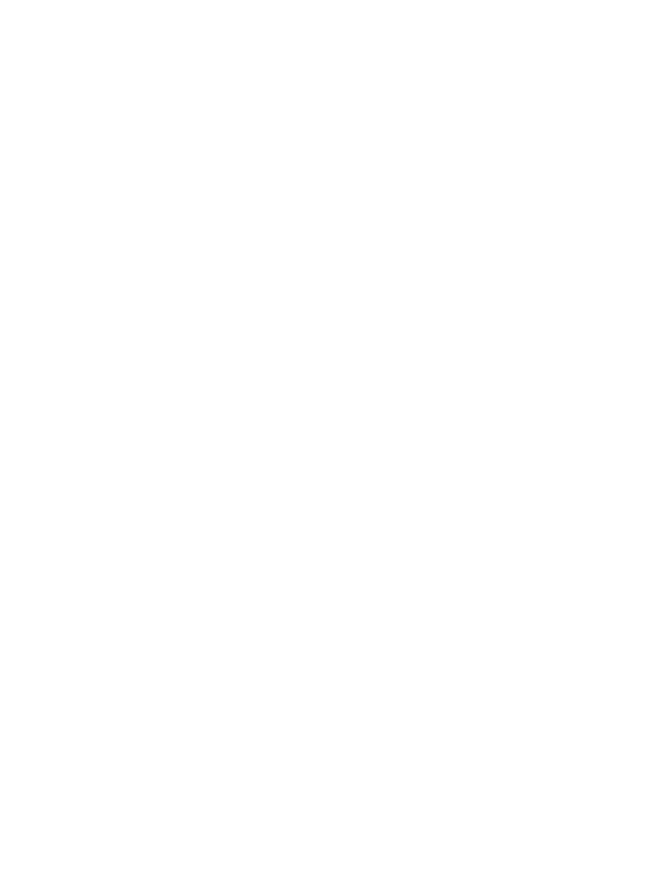
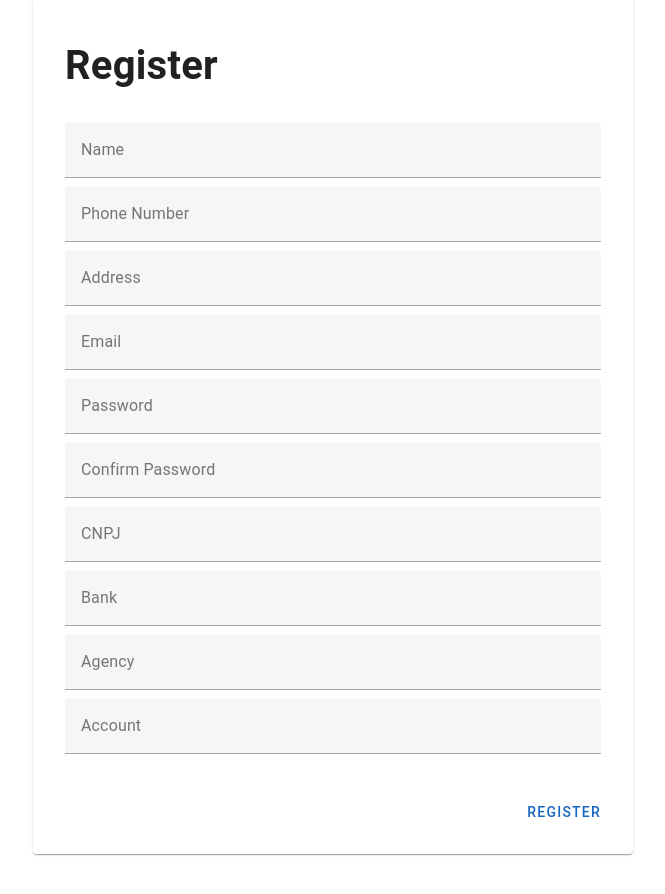
Before and after one commit to emanoelCarvalho/Delivery-app, a Vue app in the folder client/: page /register in a window 1280 px wide. Before the commit this address had no page. Shown: the part 140-1034 px from the top of the page, without its empty margins (307-972 px from the left). Before the commit the page ends 800 px from the top, so only its background shows below. Built offline with nearby package versions, Linux system fonts and the light colour scheme.

Commit message:
:sparkles: feat: Register para o admin, criado

```diff
--- a/client/src/components/Header.vue
+++ b/client/src/components/Header.vue
@@ -22,6 +22,7 @@ export default {
       <v-btn v-if="$store.getters.isAdmin" color="white" prepend-icon="mdi-logout-variant" text variant="tonal"
         @click="logout">Logout</v-btn>
       <v-btn v-else color="white" prepend-icon="mdi-login-variant" text variant="tonal" to="/login">Login</v-btn>
+      <v-btn color="white" prepend-icon="mdi-login-variant" text variant="tonal" to="/register">Register</v-btn>
     </div>
   </div>
 </template>
--- /dev/null
+++ b/client/src/components/Register.vue
@@ -0,0 +1,99 @@
+<script>
+import axios from 'axios';
+
+export default {
+    name: 'Register',
+    data() {
+        return {
+            name: '',
+            phoneNumber: '',
+            address: '',
+            email: '',
+            password: '',
+            confirmPassword: '',
+            cnpj: '',
+            bank: '',
+            agency: '',
+            account: '',
+        }
+    },
+    methods: {
+        async register() {
+            this.loading = true;
+            try {
+                const response = await axios.post('/admin/novoAdmin', {
+                    name: this.name,
+                    phoneNumber: this.phoneNumber,
+                    address: this.address,
+                    email: this.email,
+                    password: this.password,
+                    confirmPassword: this.confirmPassword,
+                    cnpj: this.cnpj,
+                    bank: this.bank,
+                    agency: this.agency,
+                    account: this.account,
+                });
+                this.$store.dispatch('setAdmin', true);
+                this.$router.push('/');
+            } catch (error) {
+                console.error('Erro ao fazer login: ', error);
+            } finally {
+                this.loading = false;
+            }
+        }
+    }
+}
+</script>
+<template>
+    <div class="registerContainer">
+        <v-card class="cardContainer">
+            <v-card-title class="cardTitle">
+                <h1>Register</h1>
+            </v-card-title>
+            <v-card-text>
+                <v-form class="formContainer">
+                    <v-text-field v-model="name" label="Name" type="text" hide-details></v-text-field>
+                    <v-text-field v-model="phoneNumber" label="Phone Number" type="text" hide-details></v-text-field>
+                    <v-text-field v-model="address" label="Address" type="text" hide-details></v-text-field>
+                    <v-text-field v-model="email" label="Email" type="email" hide-details></v-text-field>
+                    <v-text-field v-model="password" label="Password" type="password" hide-details></v-text-field>
+                    <v-text-field v-model="confirmPassword" label="Confirm Password" type="password" hide-details></v-text-field>
+                    <v-text-field v-model="cnpj" label="CNPJ" type="text" hide-details></v-text-field>
+                    <v-text-field v-model="bank" label="Bank" type="text" hide-details></v-text-field>
+                    <v-text-field v-model="agency" label="Agency" type="text" hide-details></v-text-field>
+                    <v-text-field v-model="account" label="Account" type="text" hide-details></v-text-field>
+                </v-form>
+            </v-card-text>
+            <v-card-actions>
+                <v-spacer></v-spacer>
+                <v-btn color="primary" :loading="loading" @click="register">Register</v-btn>
+            </v-card-actions>
+        </v-card>
+    </div>
+</template>
+<style scoped>
+.cardTitle {
+  padding-right: 64px;
+}
+
+.formContainer {
+  display: flex;
+  flex-direction: column;
+  gap: 8px;
+}
+
+.registerContainer {
+  display: flex;
+  justify-content: center;
+  align-items: center;
+  padding-block: 64px;
+}
+
+.cardContainer {
+  display: flex;
+  flex-direction: column;
+  gap: 16px;
+  padding: 32px 16px 16px;
+  min-width: 600px;
+}
+</style>
--- a/client/src/routes/index.js
+++ b/client/src/routes/index.js
@@ -7,6 +7,11 @@ const router = createRouter({
       path: "/",
       name: "home",
       component: () => import("@/components/Gestor.vue"),
+    },
+    {
+      path: "/register",
+      name: "register",
+      component: () => import("@/components/Register.vue"),
     },
     {
       path: "/login",
```
